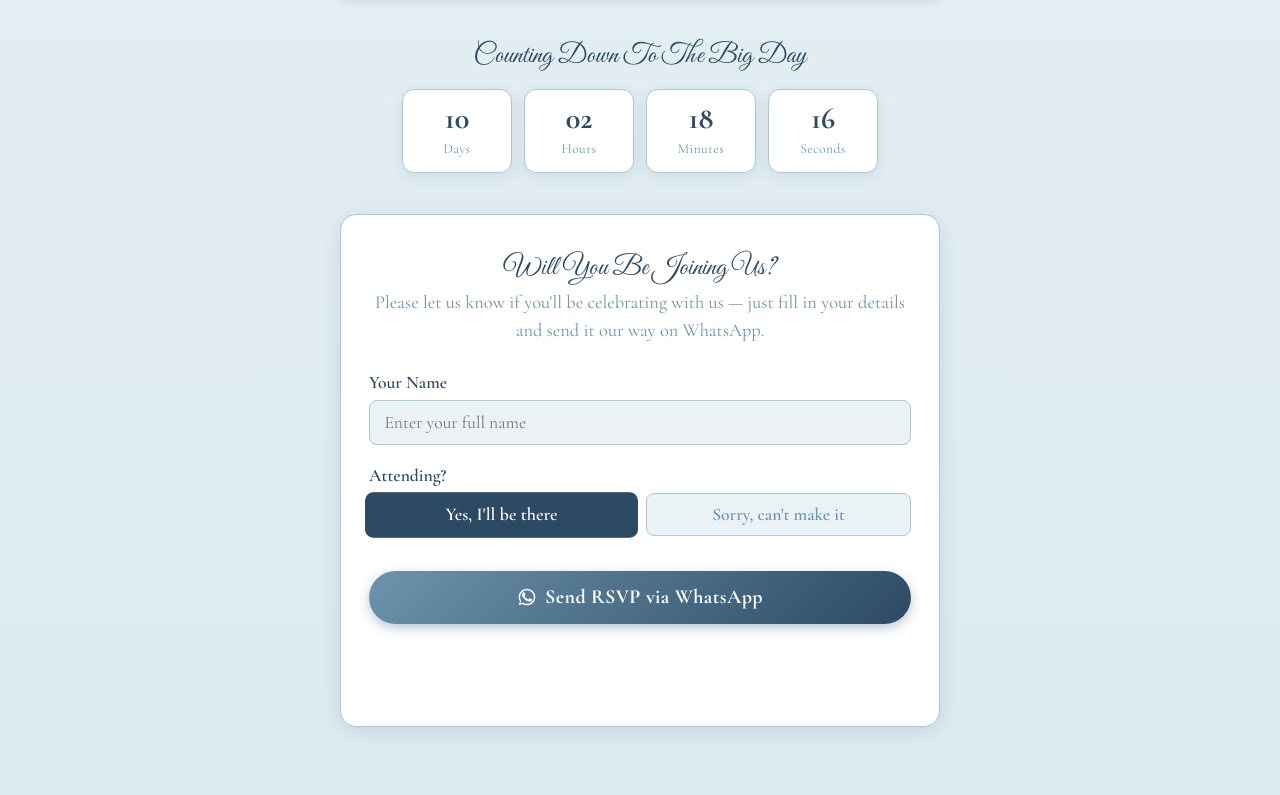
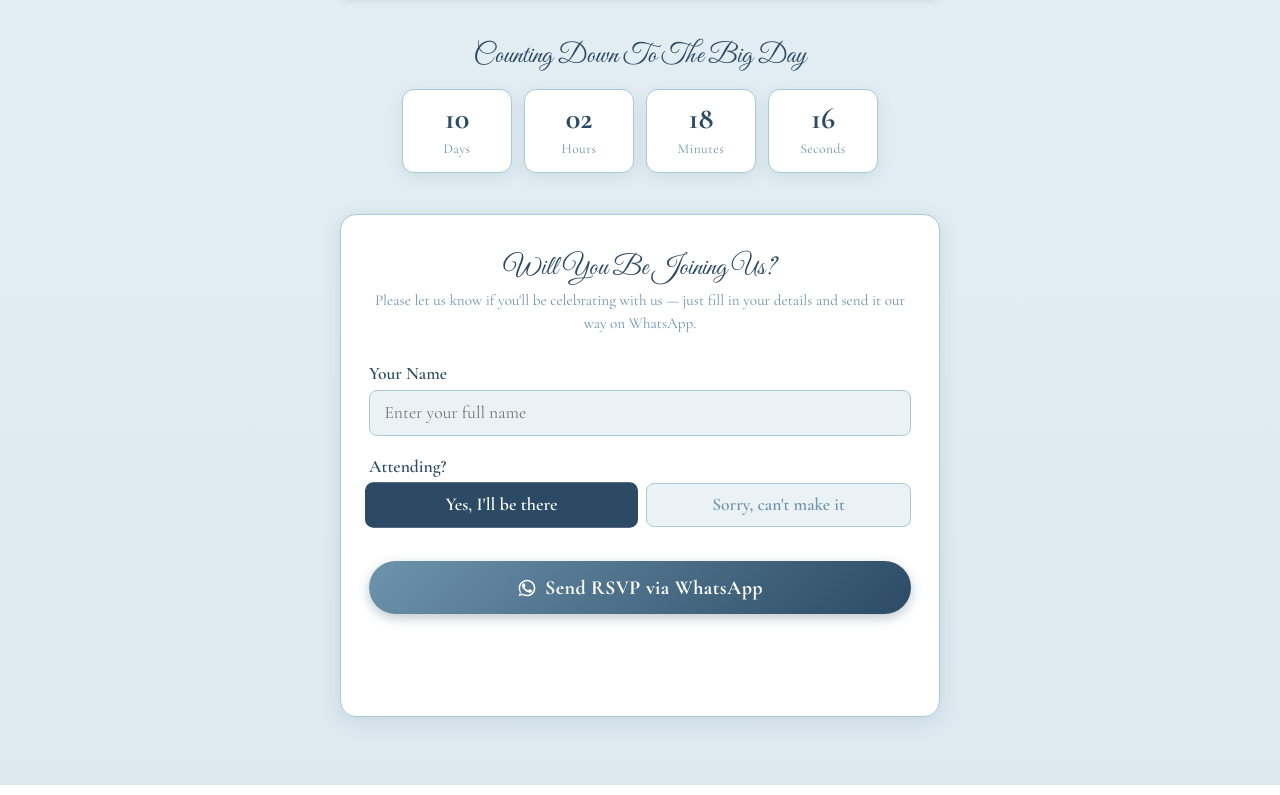
Before and after one commit to mozammal-hossain/sadiya-mozammal-reception-invitation, a plain HTML site: page index.html in a window 1280 px wide. Shown: the part 894-1689 px from the top of the page. Drawn offline with nearby package versions, Linux system fonts and the light colour scheme.

Commit message:
Reduce RSVP subheading font size

```diff
--- a/index.html
+++ b/index.html
@@ -149,7 +149,7 @@
   }
 
   .rsvp-section .subheading {
-    font-size: 1.15rem;
+    font-size: 0.95rem;
     color: var(--mid-blue);
     margin: 0 0 1.75rem;
     line-height: 1.5;
```
